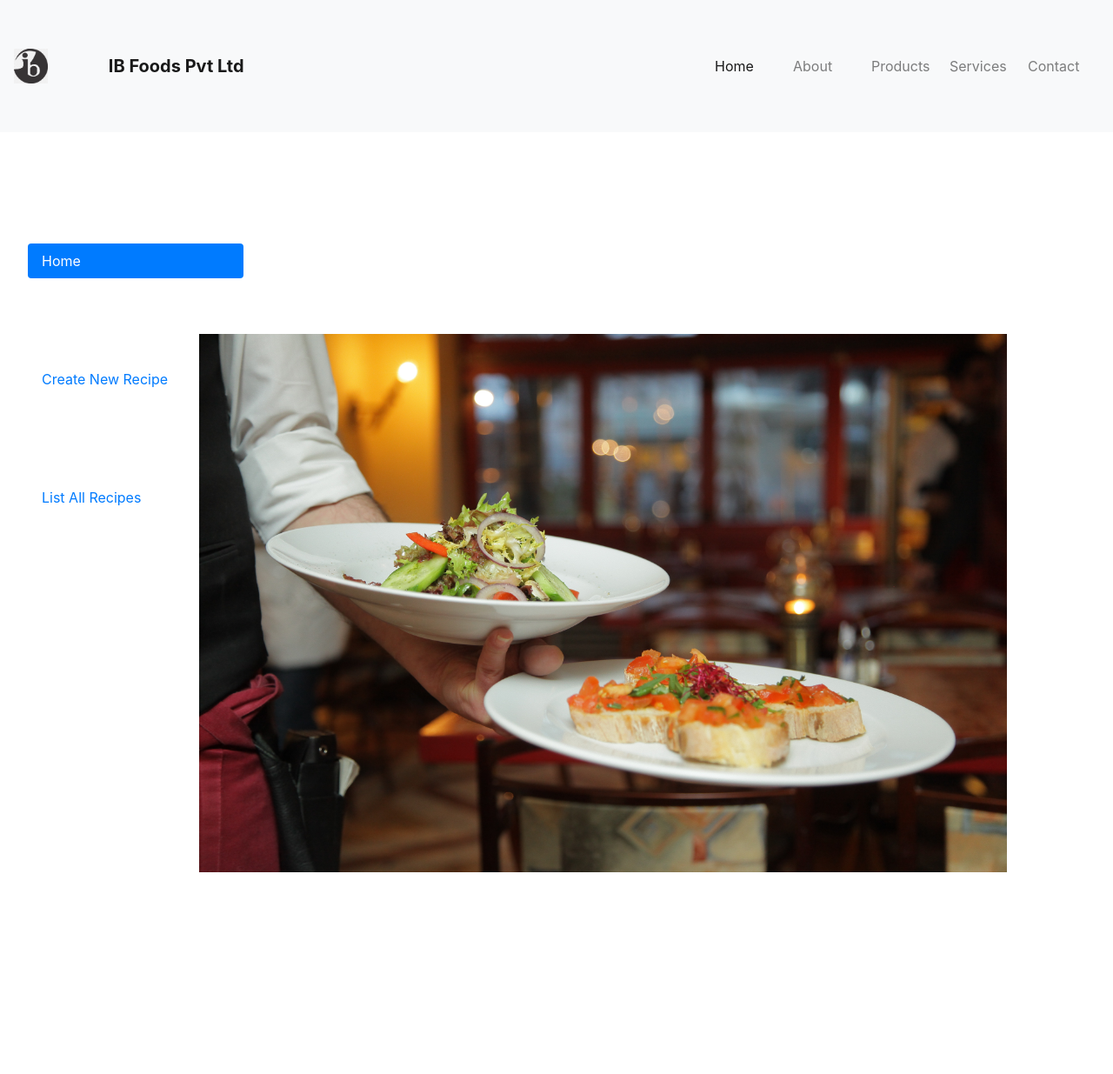
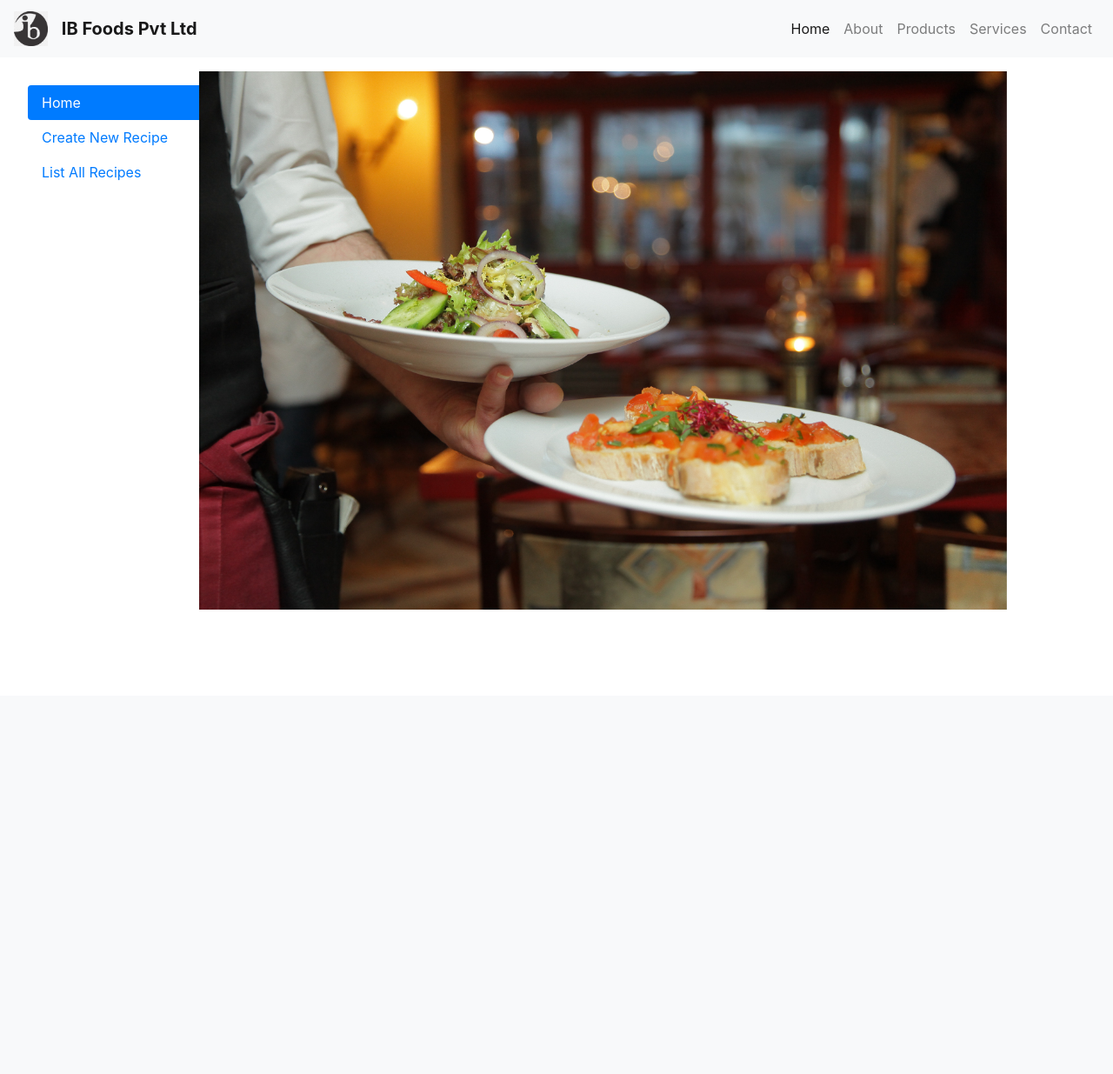
Before and after one commit to triptipathak15/ibfoodsltd, a Django app: page / in a window 1280 px wide. Shown: the whole page at 87% size. After the commit the page ends 701 px from the top, so only its background shows below. Run offline with Django 4.2, Linux system fonts and the light colour scheme; some libraries are stand-ins or nearby versions.

Commit message:
Update employee.css

```diff
--- a/ibfoods/static/ibfoods/css/employee.css
+++ b/ibfoods/static/ibfoods/css/employee.css
@@ -10,6 +10,6 @@
 form input,textarea{
     max-width: 70%;
 }
-  div {
+#instructions {
     white-space: pre-wrap;
 }
```
